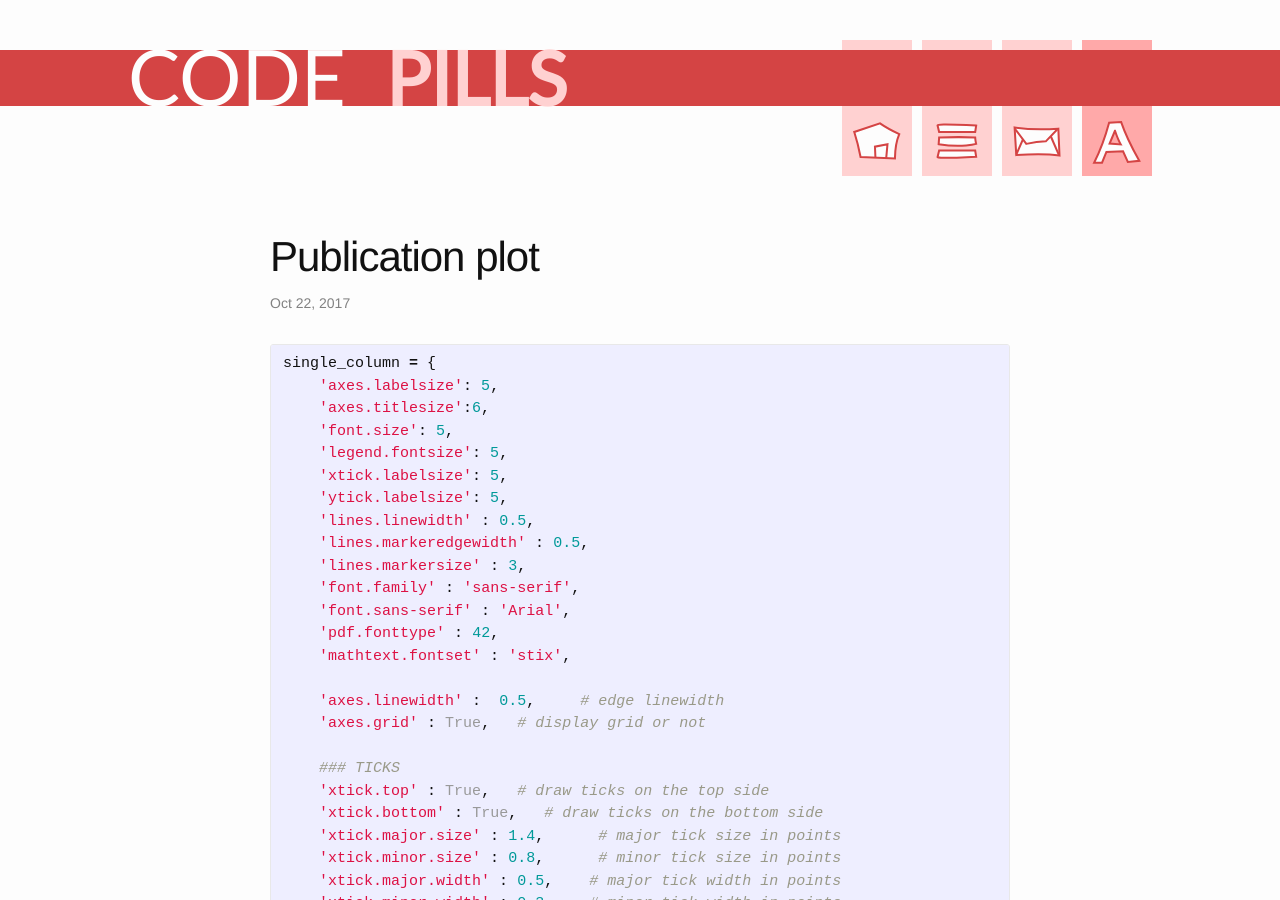
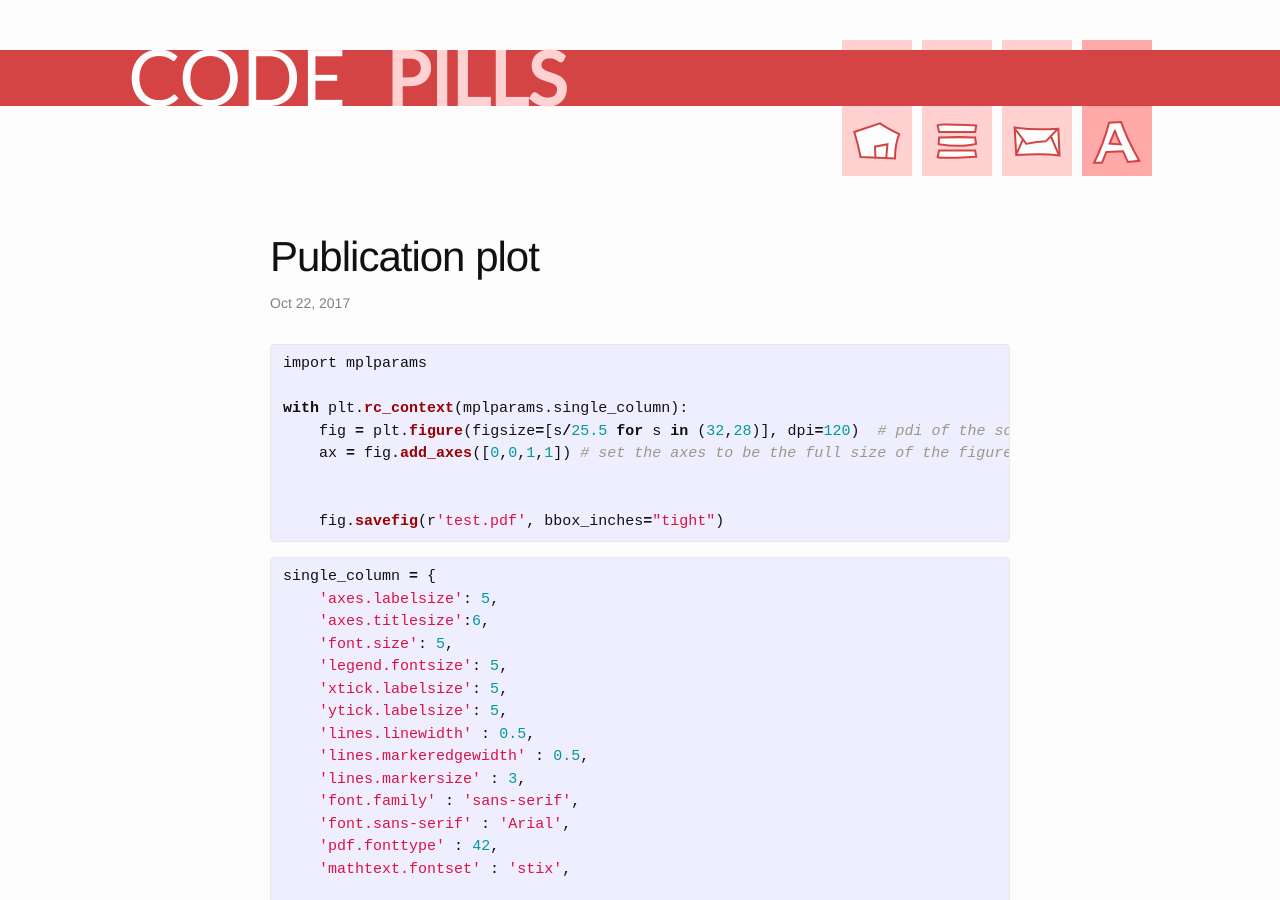
Before and after one commit to AndreaAmico/AndreaAmico.github.io, a Jekyll site: the page built from _posts/2017/2017-10-22-matplotlib_publication_plot.markdown, in a window 1280 px wide and 900 px high. Built offline with Jekyll 4.4.1, drawn with Linux system fonts in a browser that asks for light colours.

Commit message:
publication plot updated with copy paste

```diff
--- a/_posts/2017/2017-10-22-matplotlib_publication_plot.markdown
+++ b/_posts/2017/2017-10-22-matplotlib_publication_plot.markdown
@@ -4,7 +4,16 @@ title:  "Publication plot"
 date:   2017-10-22 11:00:00 +0100
 categories: data_analysis
 ---
+{% highlight python %}
+import mplparams
 
+with plt.rc_context(mplparams.single_column):
+    fig = plt.figure(figsize=[s/25.5 for s in (32,28)], dpi=120)  # pdi of the screen
+    ax = fig.add_axes([0,0,1,1]) # set the axes to be the full size of the figure
+
+
+    fig.savefig(r'test.pdf', bbox_inches="tight")
+{% endhighlight %}
 
 {% highlight python %}
 single_column = {
```
